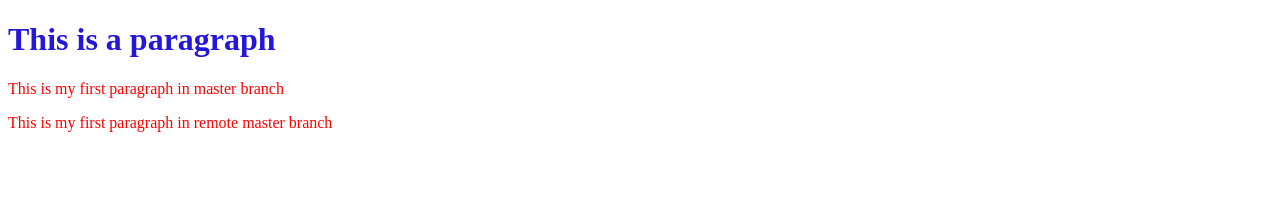
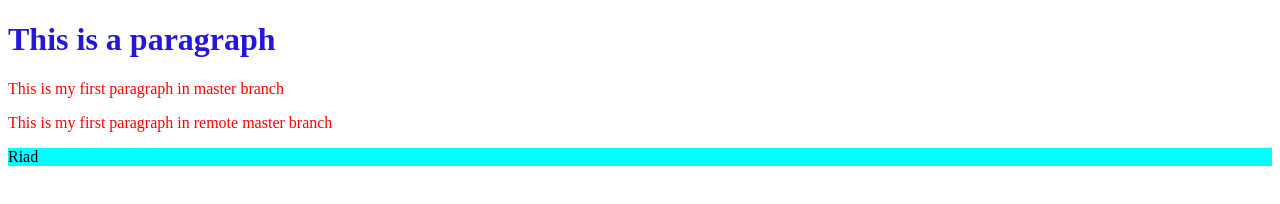
Before and after one commit to riadd03/testexam, a plain HTML site: page index.html in a window 1280 px wide. Drawn offline with Linux system fonts and the light colour scheme.

Commit message:
update color for both files

```diff
--- a/index.html
+++ b/index.html
@@ -12,6 +12,6 @@
     <h1> This is a paragraph <title></title></h1>
     <p> This is my first paragraph in master branch</p>
     <p> This is my first paragraph in remote master branch</p>
-    <div id='maindiv' style=" height: 200 px;width: 200px;"> </div>
+    <div id="maindiv"> Riad </div>
 </body>
 </html>
--- a/main.css
+++ b/main.css
@@ -5,6 +5,8 @@ h1{
 p{
     size: 20 px; color : red;
 }
-#maindiv{
-    color: aqua;
+#maindiv {
+    background-color: aqua;
+    height: '30%';
+    width: '30%' ;
 }
```
